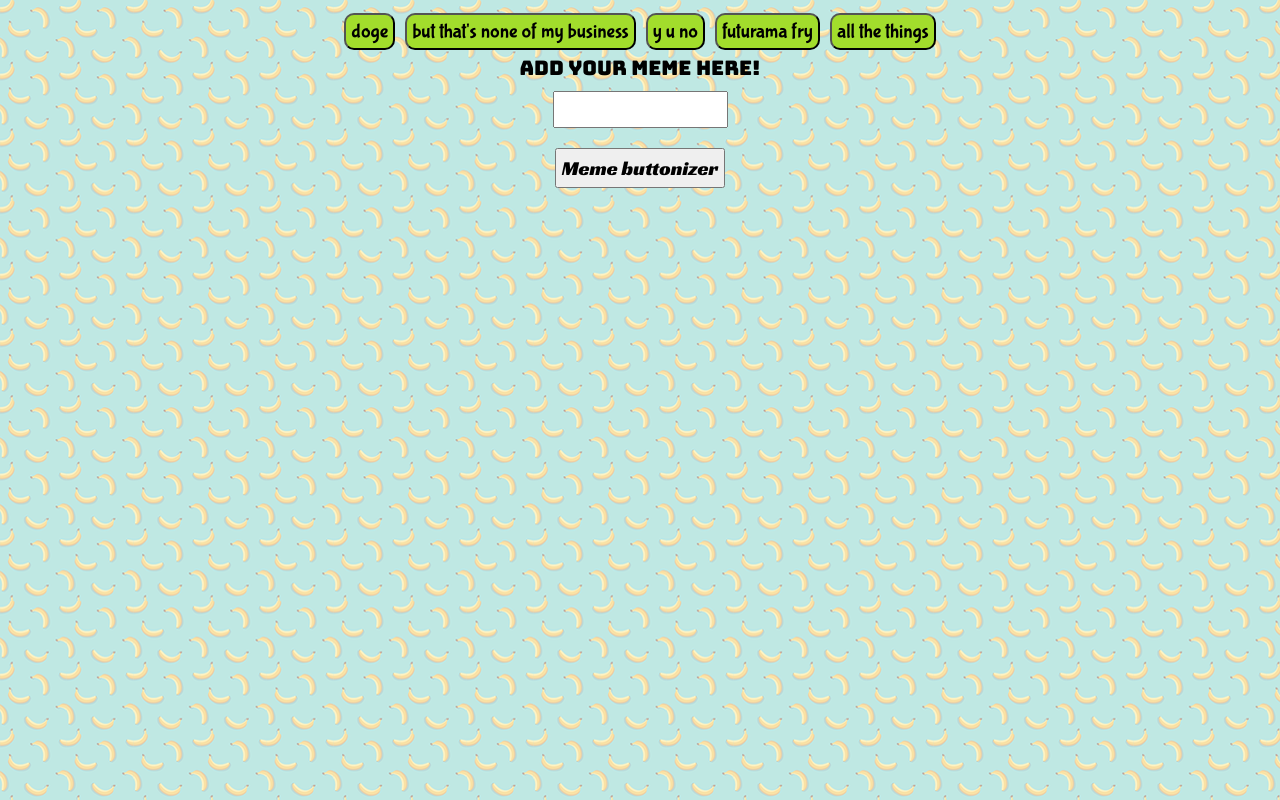
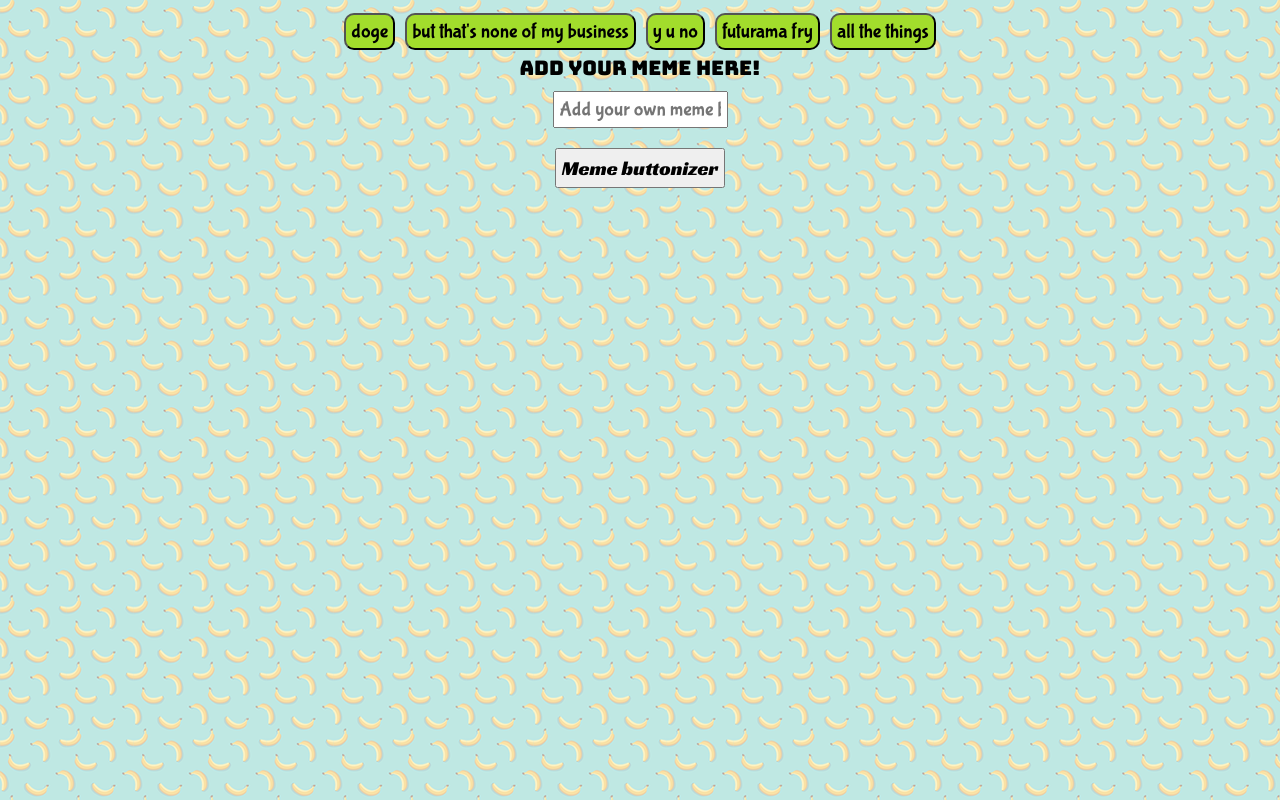
Before and after one commit to ewgalassi/giftastic, a plain HTML site: page index.html in a window 1280 px wide. Drawn offline with nearby package versions, Linux system fonts and the light colour scheme.

Commit message:
placeholder added

```diff
--- a/index.html
+++ b/index.html
@@ -13,7 +13,7 @@
     <div id="buttons-view"></div>
     <form id="meme-form">
         <label for="meme-input">Add your meme here!</label><br>
-        <input type="text" id="meme-input"><br>
+        <input type="text" placeholder="Add your own meme button!" id="meme-input"><br>
         <input id="add-meme" type="submit" value="Meme buttonizer">
     </form>
     <div id="memes-view"></div>
```
